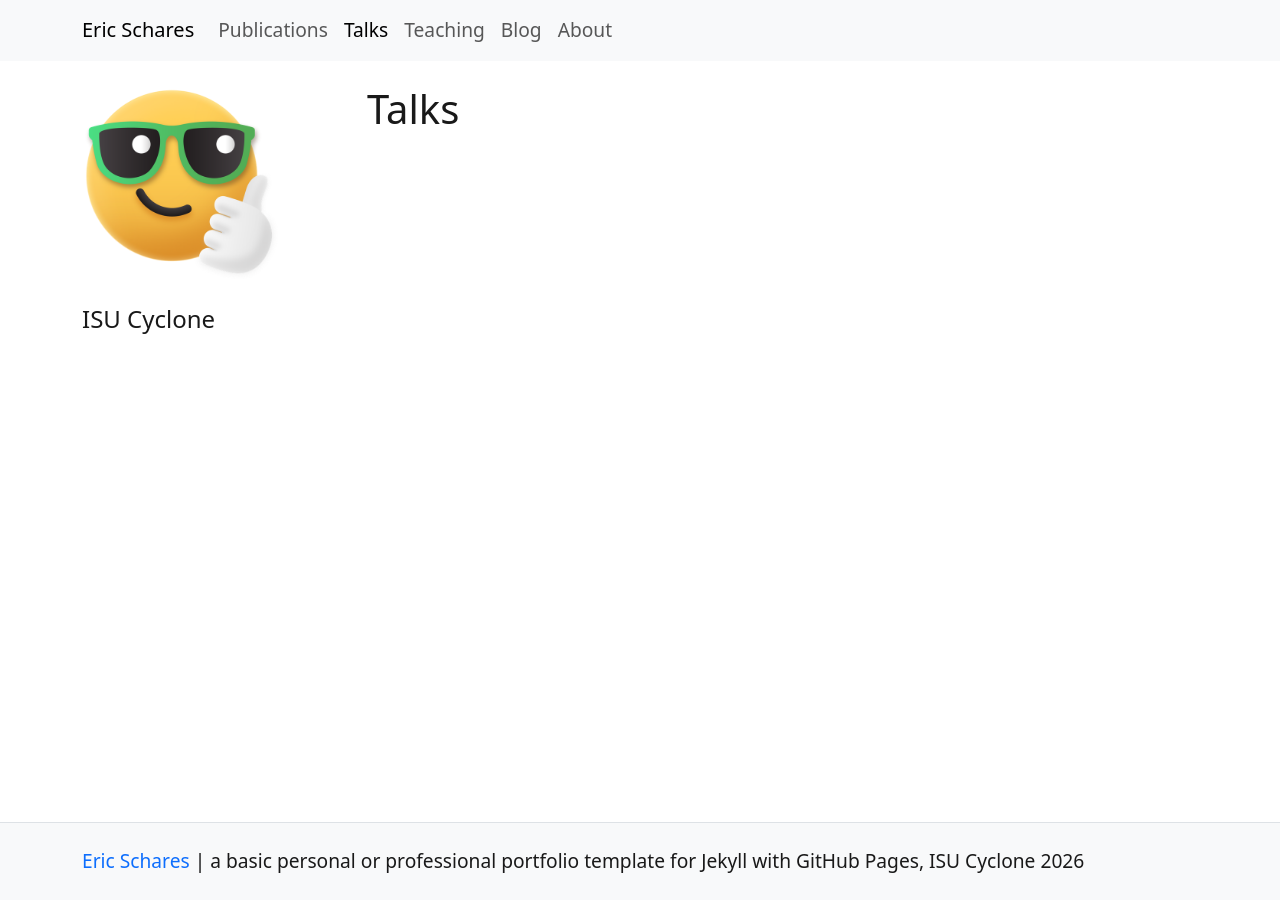
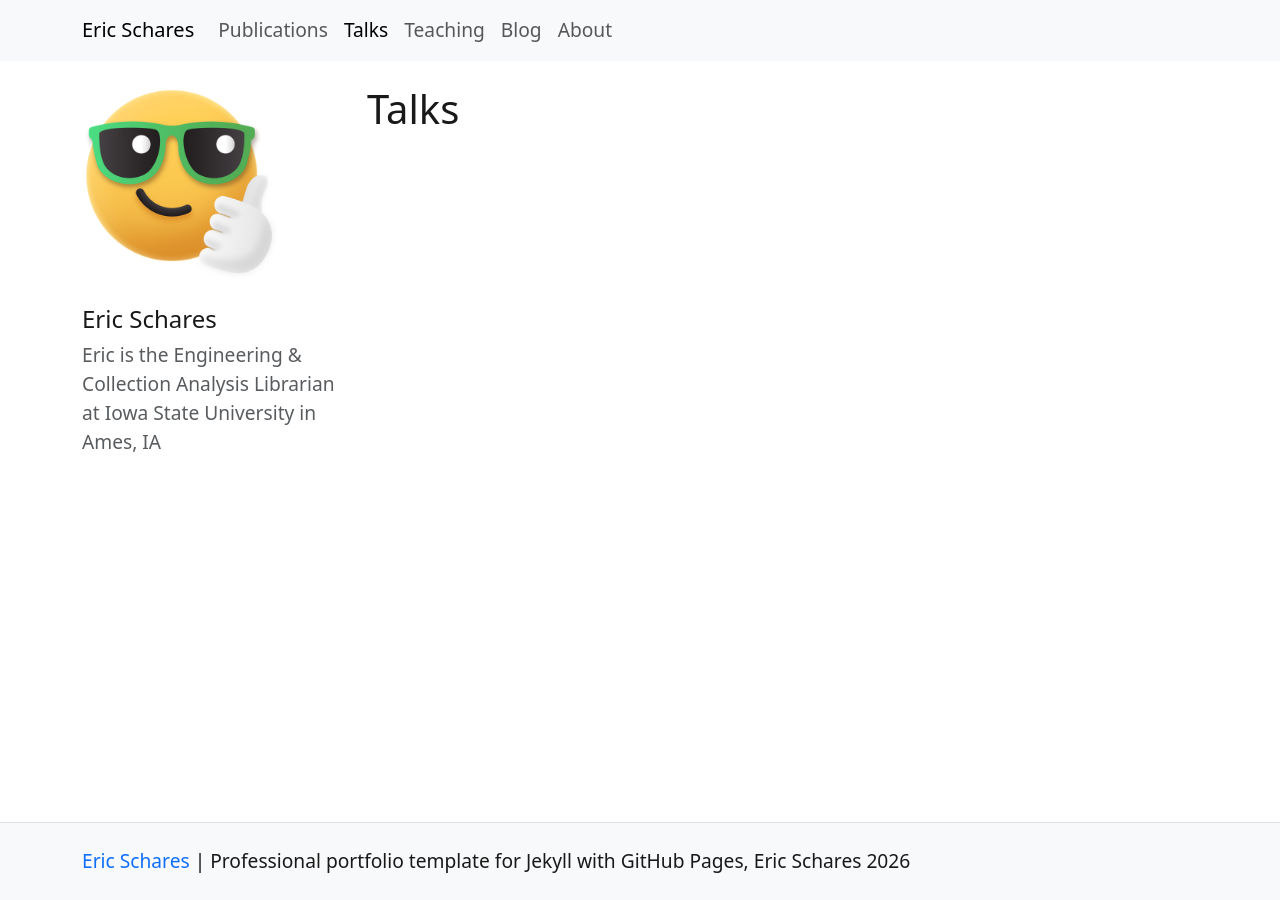
Before and after one commit to ericschares/portfolio-demo, a Jekyll site: the page built from pages/talks.md, in a window 1280 px wide. Built offline with Jekyll 4.4.1, drawn with Linux system fonts in a browser that asks for light colours; nearby versions of some CDN libraries.

Commit message:
Update _config.yml site settings

```diff
--- a/_config.yml
+++ b/_config.yml
@@ -10,10 +10,10 @@
 # SITE SETTINGS
 #
 title: Eric Schares
-description: "a basic personal or professional portfolio template for Jekyll with GitHub Pages"
+description: "Professional portfolio template for Jekyll with GitHub Pages"  # " " for punctuation, shows at bottom of page
 year: 2026
-author: ISU Cyclone
-bio:
+author: Eric Schares
+bio: "Eric is the Engineering & Collection Analysis Librarian at Iowa State University in Ames, IA"  # underneath author name
 
 # PERSONAL URLS
 image: /assets/img/emoji-cool.png
```
